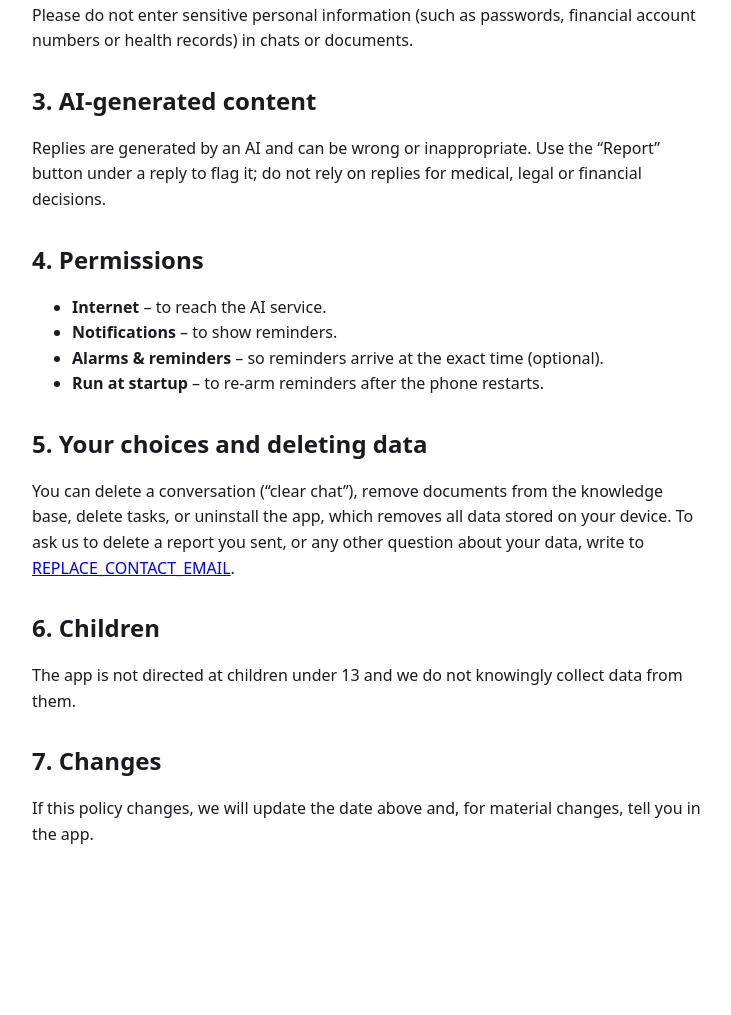
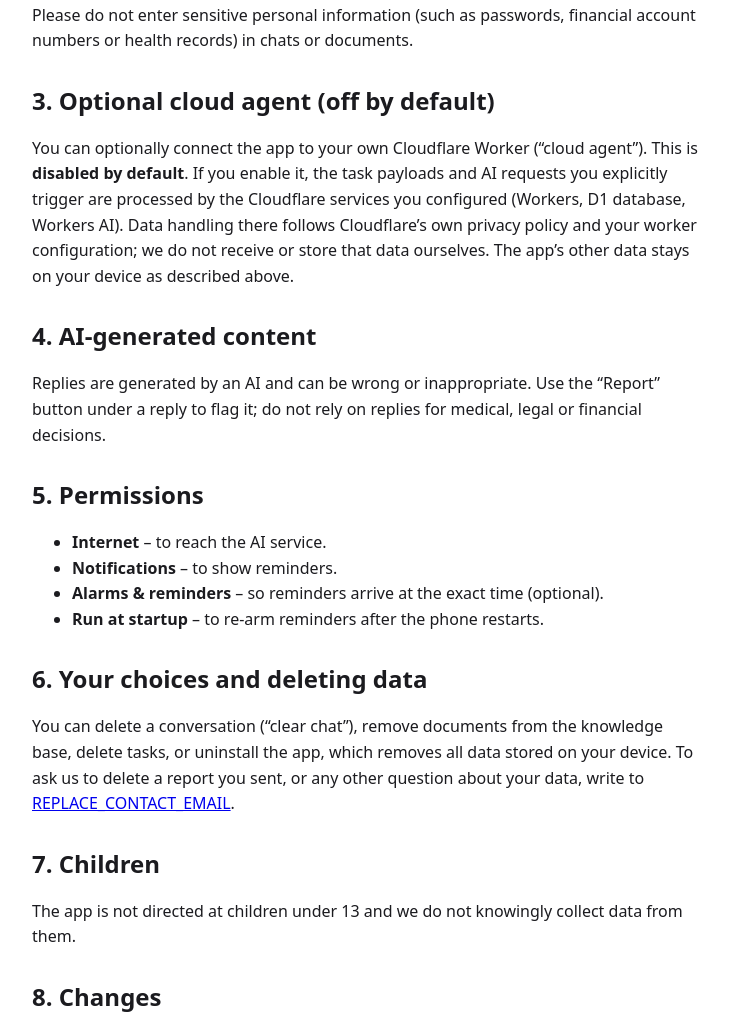
Before and after one commit to tareqrayhan321/Personal-assistant, a plain HTML site: page site/privacy/index.html in a window 1280 px wide. Shown: the part 1105-2120 px from the top of the page, without its empty margins (272-1003 px from the left). Before the commit the page ends 1984 px from the top, so only its background shows below. Drawn offline with Linux system fonts and the light colour scheme.

Commit message:
Add MIT LICENSE; update privacy policy
- Add MIT LICENSE (copyright Tareq Rayhan, 2026)
- Privacy policy: fill date/developer, add optional cloud-agent
  disclosure (off by default), renumber sections

```diff
--- a/site/privacy/index.html
+++ b/site/privacy/index.html
@@ -13,8 +13,8 @@
 </head>
 <body>
 <h1>PersonalMentor – Privacy Policy</h1>
-<p>Last updated: <strong>REPLACE_DATE</strong><br>
-Developer: <strong>REPLACE_DEVELOPER_NAME</strong> · Contact: <a href="mailto:REPLACE_CONTACT_EMAIL">REPLACE_CONTACT_EMAIL</a></p>
+<p>Last updated: <strong>October 2026</strong><br>
+Developer: <strong>Tareq Rayhan</strong> · Contact: <a href="mailto:REPLACE_CONTACT_EMAIL">REPLACE_CONTACT_EMAIL</a></p>
 
 <p>PersonalMentor is an Android app with two modes: <em>Task Mode</em> (an assistant that manages your to-dos and reminders) and
 <em>Mentor Mode</em> (an assistant that answers questions, optionally using documents you add). This policy explains what happens to your data.</p>
@@ -39,11 +39,17 @@ request time) for security and abuse prevention. The AI provider processes the d
 limited period (for example for abuse monitoring). Reports are kept as long as needed to improve safety and then deleted.</p>
 <p>Please do not enter sensitive personal information (such as passwords, financial account numbers or health records) in chats or documents.</p>
 
-<h2>3. AI-generated content</h2>
+<h2>3. Optional cloud agent (off by default)</h2>
+<p>You can optionally connect the app to your own Cloudflare Worker (“cloud agent”). This is <strong>disabled by default</strong>.
+If you enable it, the task payloads and AI requests you explicitly trigger are processed by the Cloudflare services you configured
+(Workers, D1 database, Workers AI). Data handling there follows Cloudflare’s own privacy policy and your worker configuration;
+we do not receive or store that data ourselves. The app’s other data stays on your device as described above.</p>
+
+<h2>4. AI-generated content</h2>
 <p>Replies are generated by an AI and can be wrong or inappropriate. Use the “Report” button under a reply to flag it; do not rely on replies for
 medical, legal or financial decisions.</p>
 
-<h2>4. Permissions</h2>
+<h2>5. Permissions</h2>
 <ul>
 <li><strong>Internet</strong> – to reach the AI service.</li>
 <li><strong>Notifications</strong> – to show reminders.</li>
@@ -51,15 +57,15 @@ medical, legal or financial decisions.</p>
 <li><strong>Run at startup</strong> – to re-arm reminders after the phone restarts.</li>
 </ul>
 
-<h2>5. Your choices and deleting data</h2>
+<h2>6. Your choices and deleting data</h2>
 <p>You can delete a conversation (“clear chat”), remove documents from the knowledge base, delete tasks, or uninstall the app, which removes all
 data stored on your device. To ask us to delete a report you sent, or any other question about your data, write to
 <a href="mailto:REPLACE_CONTACT_EMAIL">REPLACE_CONTACT_EMAIL</a>.</p>
 
-<h2>6. Children</h2>
+<h2>7. Children</h2>
 <p>The app is not directed at children under 13 and we do not knowingly collect data from them.</p>
 
-<h2>7. Changes</h2>
+<h2>8. Changes</h2>
 <p>If this policy changes, we will update the date above and, for material changes, tell you in the app.</p>
 </body>
 </html>
```
Also changed, not shown: 1 other file.
